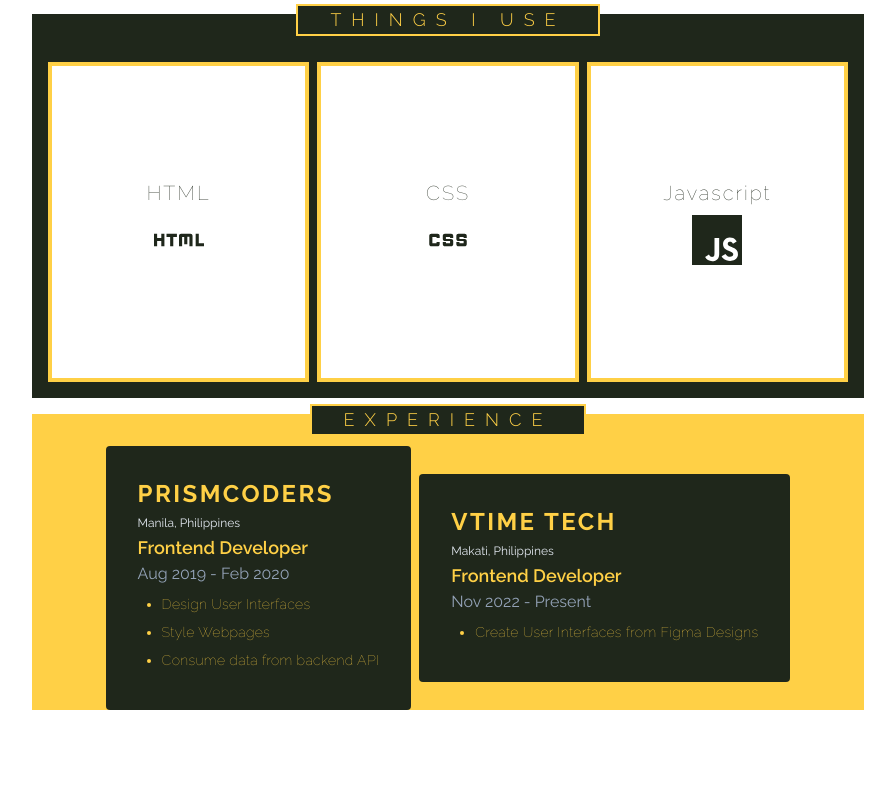
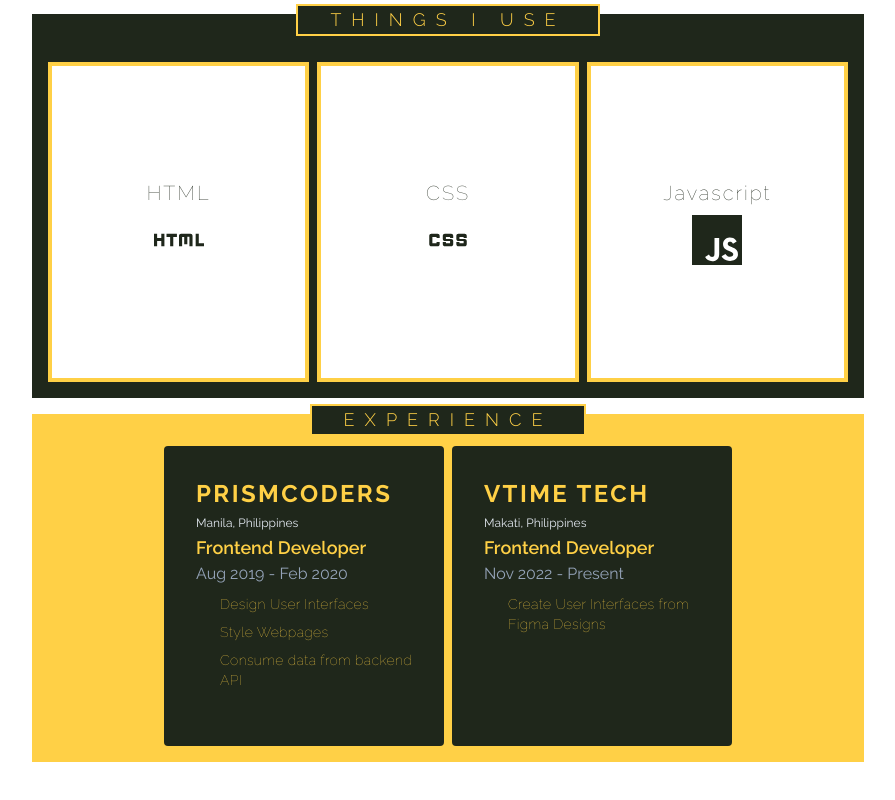
Before and after one commit to Koloru/website-neil, a Next.js app: page / in a window 1280 px wide. Shown: the part 480-1280 px from the top of the page, without its empty margins (192-1087 px from the left). Before the commit the page ends 1246 px from the top, so only its background shows below. Built offline with nearby package versions, Linux system fonts and the light colour scheme; what tailwindcss-debug-screens would draw is missing.

Commit message:
Fix experience data and card sizes

```diff
--- a/src/components/Company.tsx
+++ b/src/components/Company.tsx
@@ -2,15 +2,17 @@ import { company } from "@/types/types";
 
 const Company = ({ name, location, period, tasks, title }: company) => {
 	return (
-		<div className='flex-col p-8 rounded text-sunglow bg-olive'>
+		<div className='flex-col w-[280px] h-[300px] p-8 rounded max-h-[400px] text-sunglow bg-olive'>
 			<h1 className='text-2xl font-bold tracking-widest uppercase'>{name}</h1>
 			<span className='text-xs capitalize text-slate-200'>{location}</span>
 			<div className='text-lg font-semibold text-sunglow'>{title}</div>
 			<div className=' text-slate-400'>{period}</div>
 
-			<ul className='flex flex-col gap-2 p-2 pl-6 pr-0 text-sm font-thin tracking-wide list-disc'>
+			<ul className='flex flex-col gap-2 p-2 pl-6 pr-0 overflow-auto h-[140px] text-sm font-thin tracking-wide list-disc'>
 				{tasks.map((task) => (
-					<li key={task}>{task}</li>
+					<li key={task} className='flex'>
+						{task}
+					</li>
 				))}
 			</ul>
 		</div>
--- a/src/components/Experience.tsx
+++ b/src/components/Experience.tsx
@@ -25,7 +25,7 @@ const Experience = () => {
 	];
 	return (
 		<Section title='Experience' bg='bg-sunglow'>
-			<div className='flex flex-col flex-wrap items-center justify-center flex-grow gap-2 px-8 md:flex-row'>
+			<div className='flex flex-col flex-wrap items-center justify-center flex-grow gap-2 px-8 pb-4 md:flex-row'>
 				{data.map((company) => (
 					<Company key={company.name} {...company} />
 				))}
```
